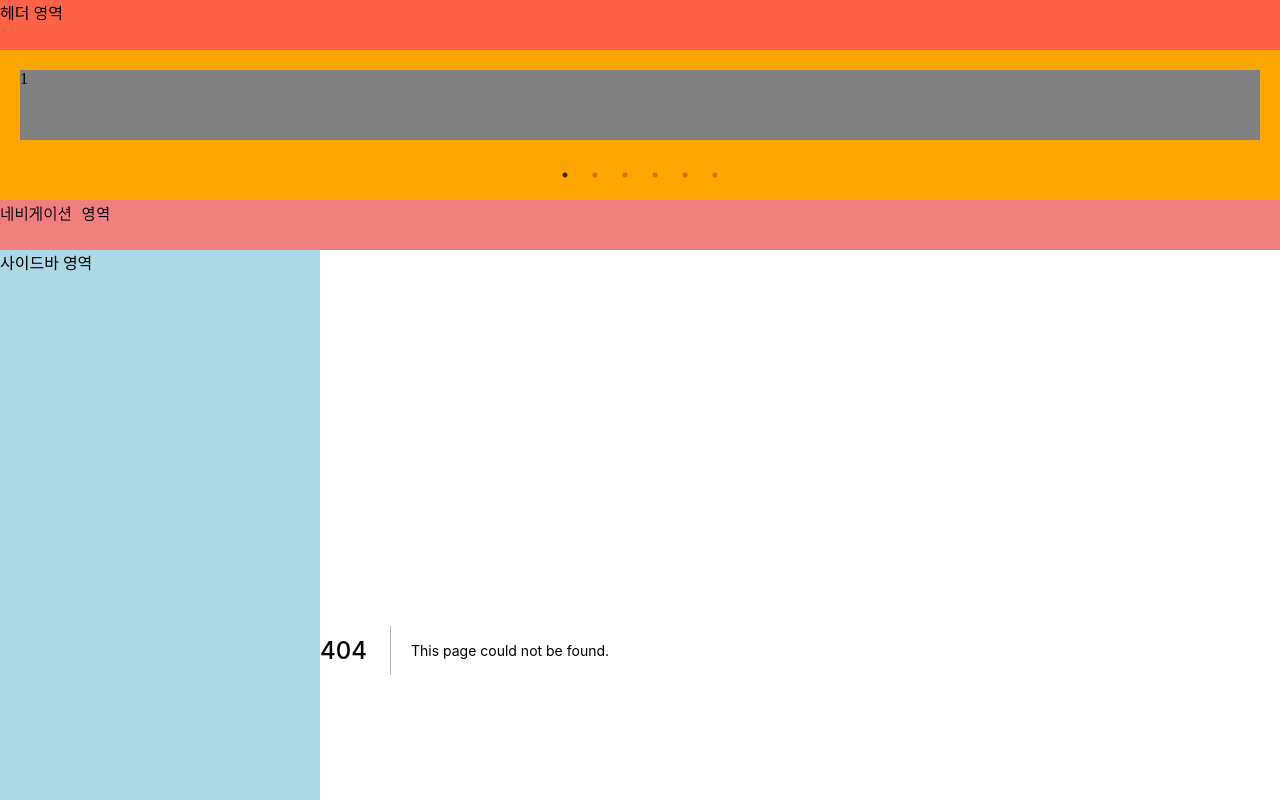
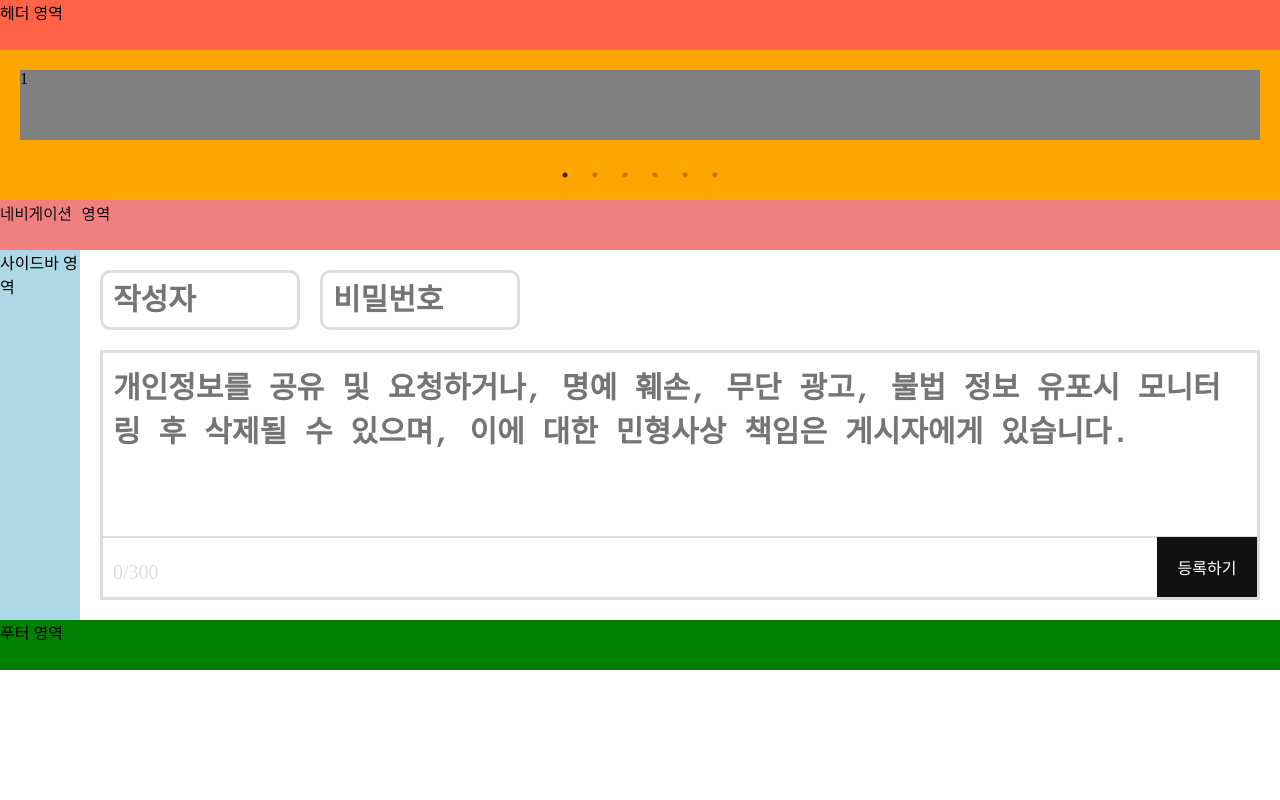
Before and after one commit to hyerin1219/codecamp_frontend_quiz, a Next.js app in the folder quiz/: page /comment in a window 1280 px wide. Before the commit this address had no page. Shown: the top 800 px of the page. Built offline with nearby package versions, Linux system fonts and the light colour scheme.

Commit message:
boardcommentwrite 기능 완료

```diff
--- /dev/null
+++ b/quiz/pages/comment/index.tsx
@@ -0,0 +1,13 @@
+import CommentList from "../../src/components/units/comment/comment_list/comment.list.container";
+import CommentWrite from "../../src/components/units/comment/comment_wirte/comment.write.container";
+
+
+export default function CommentPage ():JSX.Element {
+
+    return (
+        <>
+            <CommentWrite/>
+            <CommentList/>
+        </>
+    )
+}
--- /dev/null
+++ b/quiz/src/components/units/comment/comment_list/comment.list.container.tsx
@@ -0,0 +1,11 @@
+import CommentListUI from "./comment.list.presenter";
+
+export default function CommentList():JSX.Element {
+
+
+    return (
+        <>
+            <CommentListUI/>
+        </>
+    )
+}
--- /dev/null
+++ b/quiz/src/components/units/comment/comment_list/comment.list.styles.ts
@@ -0,0 +1 @@
+import styled from "@emotion/styled";
--- /dev/null
+++ b/quiz/src/components/units/comment/comment_wirte/comment.write.container.tsx
@@ -0,0 +1,46 @@
+import { useMutation } from "@apollo/client";
+import CommentWriteUI from "./comment.write.presenter";
+import {CREATE_BOARD_COMMENT} from './comment.write.queries'
+import { useState } from "react";
+
+export default function CommentWrite():JSX.Element {
+
+    const [createBoardComment] = useMutation(CREATE_BOARD_COMMENT)
+
+    const [inputs, setInputs] = useState({
+        writer: "",
+        password: "",
+        contents: ""
+    })
+
+    const onChangeInputs = (event:any):void => {
+        setInputs((prev) => ({
+            ...prev,
+            [event.target.id]: event.target.value
+        }))
+    }
+
+    const onClickSubmit = async ():Promise<void> => {
+        const result = await createBoardComment({
+            variables: {
+                boardId: "65d45c8e5d6eaa0029f7dfc0",
+                createBoardCommentInput: {
+                    ...inputs,
+                    rating: 0
+                }
+            }
+        })
+        console.log(result)
+    }
+
+
+    return (
+        <>
+            <CommentWriteUI
+                onClickSubmit={onClickSubmit}
+                onChangeInputs={onChangeInputs}
+                inputs={inputs}
+            />
+        </>
+    )
+}
--- /dev/null
+++ b/quiz/src/components/units/comment/comment_wirte/comment.write.presenter.tsx
@@ -0,0 +1,28 @@
+import * as A from './comment.write.styles'
+import type { ICommentWriteUIProps } from './comment.write.types'
+
+export default function CommentWriteUI(props:ICommentWriteUIProps):JSX.Element {
+
+
+    return (
+        <>
+            <A.CommentWrap>
+                <A.CommentTopBox>
+                    <A.CommentInputBox onChange={props.onChangeInputs} type='text' placeholder='작성자' id='writer' />
+                    <A.CommentInputBox onChange={props.onChangeInputs} type='password' placeholder='비밀번호' id='password' />
+                </A.CommentTopBox>
+
+                <A.CommentBotBox>
+                    <A.CommentTextareaBox onChange={props.onChangeInputs} id='contents' maxLength={300}  placeholder='개인정보를 공유 및 요청하거나, 명예 훼손, 무단 광고, 불법 정보 유포시 모니터링 후 삭제될 수 있으며, 이에 대한 민형사상 책임은 게시자에게 있습니다.'/>
+
+                    <A.CommentContentsNumBox>
+                        <A.CommentContentsNum>0</A.CommentContentsNum>
+                        <A.CommentContentsNum>/</A.CommentContentsNum>
+                        <A.CommentContentsNum>300</A.CommentContentsNum>
+                        <A.CommentSubmitButton onClick={props.onClickSubmit}>등록하기</A.CommentSubmitButton>
+                    </A.CommentContentsNumBox>
+                </A.CommentBotBox>
+            </A.CommentWrap>
+        </>
+    )
+}
--- /dev/null
+++ b/quiz/src/components/units/comment/comment_wirte/comment.write.queries.tsx
@@ -0,0 +1,28 @@
+import { gql } from "@apollo/client";
+
+export const CREATE_BOARD_COMMENT = gql`
+    mutation createBoardComment($createBoardCommentInput: CreateBoardCommentInput!, $boardId: ID!){
+        createBoardComment(
+            createBoardCommentInput: $createBoardCommentInput,
+            boardId: $boardId
+        ) {
+            _id
+            writer
+            contents
+            rating
+            createdAt
+        }
+    }
+`
+
+export const FETCH_BOARD_COMMENTS = gql`
+    query {
+        fetchBoardComments {
+            _id
+            writer
+            contents
+            rating
+            createdAt
+        }
+    }
+`
--- /dev/null
+++ b/quiz/src/components/units/comment/comment_wirte/comment.write.styles.ts
@@ -0,0 +1,70 @@
+import styled from "@emotion/styled";
+
+export const CommentWrap = styled.div`
+    box-sizing: border-box;
+    width: 1200px;
+    padding: 20px;
+`
+
+export const CommentTopBox = styled.div`
+    display: flex;
+    align-items: center;
+`
+
+export const CommentInputBox = styled.input`
+    box-sizing: border-box;
+    width: 200px;
+    height: 60px;
+    margin-right: 20px;
+    background-color: #fff;
+    border: 3px solid #ddd;
+    padding: 10px;
+    font-size: 30px;
+    font-weight: bold;
+    border-radius: 10px;
+`
+
+export const CommentBotBox = styled.div`
+    position: relative;
+    margin-top: 20px;
+    height: 250px;
+    border: 3px solid #ddd;
+    background-color: #fff;
+`
+
+export const CommentTextareaBox = styled.textarea`
+    box-sizing: border-box;
+    width: 100%;
+    height: 185px;
+    font-size: 30px;
+    font-weight: bold;
+    border: none;
+    border-bottom: 2px solid #ddd;
+    padding: 10px;
+    resize: none;
+`
+export const CommentContentsNum = styled.span`
+    color: #dddddd;
+    font-size: 20px;
+`
+export const CommentContentsNumBox = styled.div`
+    box-sizing: border-box;
+    display: flex;
+    align-items: center;
+    padding: 0 10px;
+    width: 100%;
+    height: 60px;
+`
+export const CommentSubmitButton = styled.div`
+    position: absolute;
+    right: 0;
+    bottom: 0;
+    display: flex;
+    justify-content: center;
+    align-items: center;
+    width: 100px;
+    height: 60px;
+    color: #fff;
+    background-color: #111;
+    cursor: pointer;
+`
```
Also changed, not shown: quiz/src/components/units/comment/comment_list/comment.list.presenter.tsx (added, +9 -0 lines), quiz/src/components/units/comment/comment_wirte/comment.write.types.ts (added, +9 -0 lines), quiz/src/components/units/comment/comment_list/comment.list.queries.tsx (added), quiz/src/components/units/comment/comment_list/comment.list.types.ts (added).
